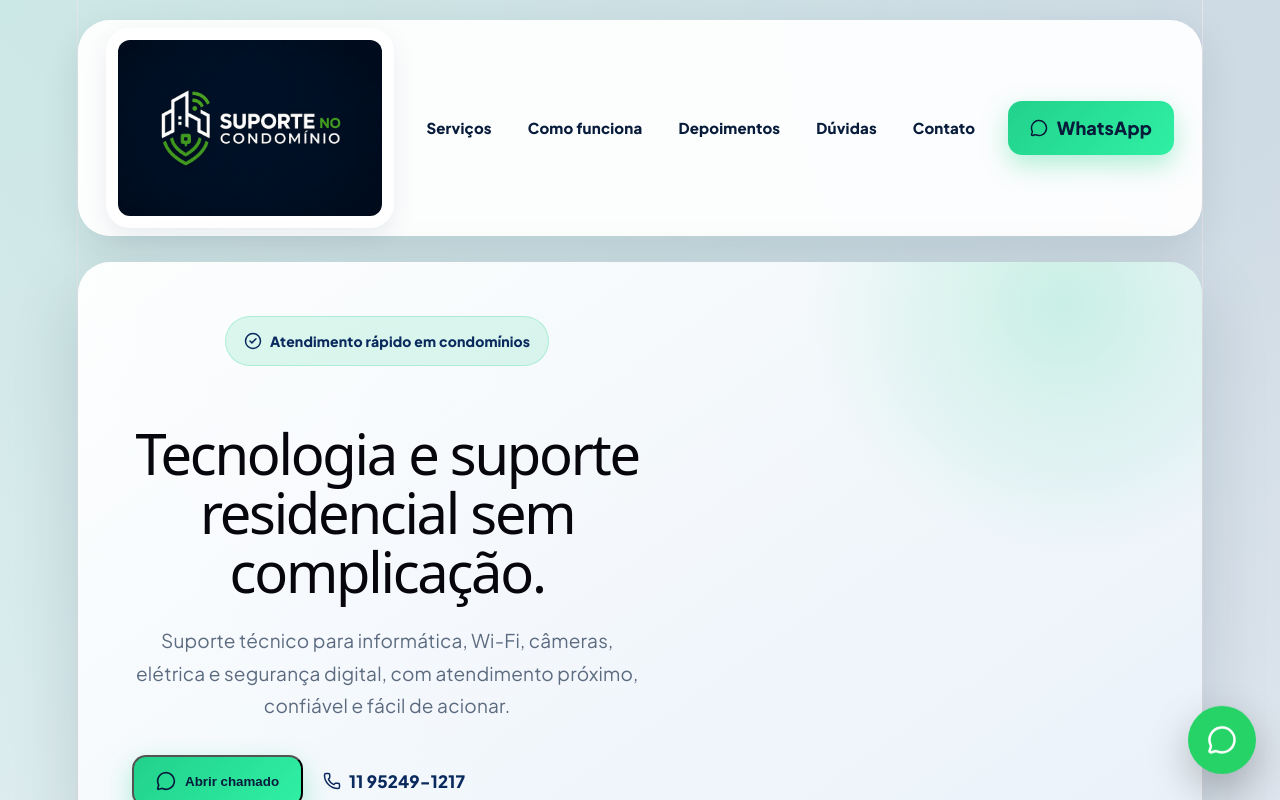
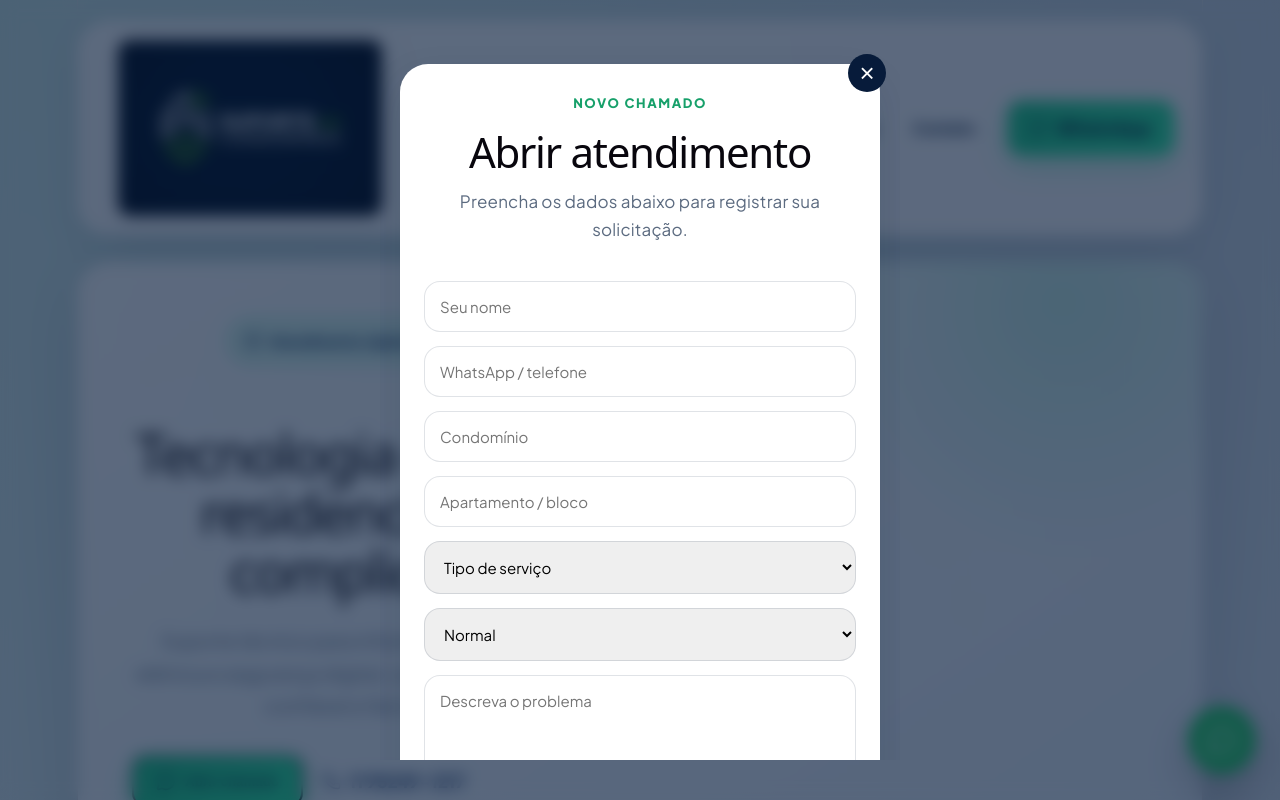
Before and after one commit to suportenocondominio/suporte-condominio, a React (Vite) app: page / in a window 1280 px wide. Both pictures are taken after a click on the button "Abrir chamado". Shown: the top 800 px of the page. Built offline with nearby package versions, Linux system fonts and the light colour scheme.

Commit message:
Adiciona abertura de chamado no site

```diff
--- a/src/App.jsx
+++ b/src/App.jsx
@@ -598,6 +598,22 @@ function App() {
       <a className="whatsappFloat" href={whatsapp} target="_blank" rel="noreferrer" aria-label="Chamar no WhatsApp">
         <MessageCircle size={30} />
       </a>
+
+{showChamado && (
+  <div className="modalOverlay">
+    <div className="modalContent">
+      <button
+        className="closeModal"
+        onClick={() => setShowChamado(false)}
+      >
+        ×
+      </button>
+
+      <ChamadoForm />
+    </div>
+  </div>
+)}
+
     </main>
   )
 }
```
